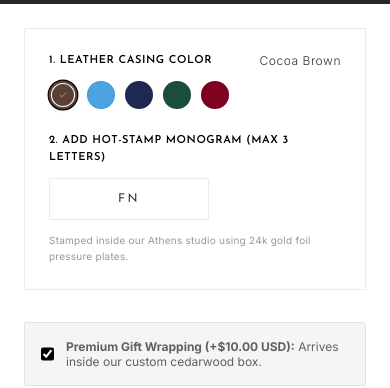
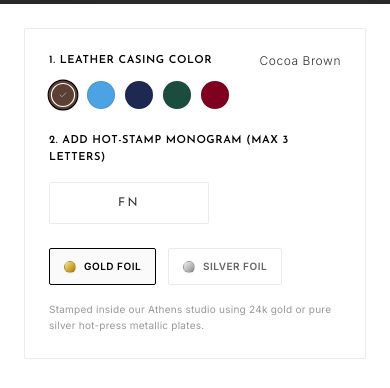
Before and after one commit to ashishwebintegratorz/fyne, a Next.js app: page /customizer/luxury-lip-balm in a window 390 px wide. Shown: the part 840-1228 px from the top of the page. Built offline with nearby package versions, Linux system fonts and the light colour scheme; no server answers; the database is empty.

Commit message:
feat: add support for gold and silver monogram foil selection and real-time customizer preview rendering

```diff
--- a/src/app/admin/orders/page.tsx
+++ b/src/app/admin/orders/page.tsx
@@ -24,6 +24,7 @@ interface OrderItem {
   quantity: number;
   color?: string;
   initials?: string;
+  foilColor?: "gold" | "silver";
   giftWrap?: boolean;
 }
 
@@ -425,6 +426,7 @@ export default function AdminOrdersPage() {
                             <PersonalizerPreview
                               color={item.color || "Cocoa Brown"}
                               initials={item.initials || "FN"}
+                              foilColor={item.foilColor}
                               size="sm"
                               className="scale-90"
                             />
@@ -437,7 +439,7 @@ export default function AdminOrdersPage() {
                           <p className="text-[10px] text-brand-foreground/50">Qty: {item.quantity} • Casing: {item.color || "None"}</p>
                           {item.initials && (
                             <p className="text-[9px] text-brand-primary font-bold tracking-widest uppercase">
-                              Stamper Monogram: ({item.initials})
+                              Stamper Monogram: ({item.initials} - {item.foilColor || "gold"})
                             </p>
                           )}
                         </div>
--- a/src/app/api/checkout/route.ts
+++ b/src/app/api/checkout/route.ts
@@ -52,6 +52,7 @@ export async function POST(request: Request) {
         quantity: item.quantity,
         color: item.color || "",
         initials: item.initials || "",
+        foilColor: item.foilColor || "gold",
         giftWrap: item.giftWrap || false,
         image: item.image || ""
       });
--- a/src/app/checkout/page.tsx
+++ b/src/app/checkout/page.tsx
@@ -610,6 +610,7 @@ export default function CheckoutPage() {
                           <PersonalizerPreview
                             color={item.color}
                             initials={item.initials}
+                            foilColor={item.foilColor}
                             size="sm"
                             className="scale-90"
                           />
@@ -620,7 +621,7 @@ export default function CheckoutPage() {
                       <div className="space-y-0.5 text-left">
                         <h4 className="font-sans text-xs font-semibold uppercase text-brand-heading">{item.name}</h4>
                         <p className="text-[10px] text-brand-foreground/50">Qty: {item.quantity} • {item.color}</p>
-                        {item.initials && <p className="text-[9px] text-brand-primary font-semibold tracking-widest uppercase">({item.initials})</p>}
+                        {item.initials && <p className="text-[9px] text-brand-primary font-semibold tracking-widest uppercase">({item.initials} - {item.foilColor || "gold"})</p>}
                         {item.giftWrap && <p className="text-[9px] text-emerald-600 dark:text-emerald-400 font-semibold tracking-wider uppercase">+ PREMIUM GIFT WRAP (+$10 USD)</p>}
                       </div>
                     </div>
--- a/src/app/customizer/[id]/page.tsx
+++ b/src/app/customizer/[id]/page.tsx
@@ -147,6 +147,7 @@ export default function ProductDetailPage({ params }: { params: Promise<{ id: st
   // Customizer inputs
   const [selectedColor, setSelectedColor] = useState(product.defaultColor || "Cocoa Brown");
   const [initials, setInitials] = useState(product.defaultInitials || "AM");
+  const [foilColor, setFoilColor] = useState<"gold" | "silver">("gold");
   const [qty, setQty] = useState(1);
   const [giftWrap, setGiftWrap] = useState(true);
   const [activeTab, setActiveTab] = useState<"details" | "shipping" | "faqs">("details");
@@ -232,6 +233,7 @@ export default function ProductDetailPage({ params }: { params: Promise<{ id: st
       quantity: qty,
       color: product.isCustomizable ? selectedColor : "",
       initials: product.isCustomizable ? initials : "",
+      foilColor: product.isCustomizable ? foilColor : "gold",
       giftWrap: giftWrap,
       image: "",
     });
@@ -258,6 +260,7 @@ export default function ProductDetailPage({ params }: { params: Promise<{ id: st
                 <PersonalizerPreview
                   color={selectedColor}
                   initials={initials}
+                  foilColor={foilColor}
                   size="xl"
                   className="transition-transform duration-500 group-hover:scale-[1.02] w-full h-full"
                 />
@@ -331,10 +334,12 @@ export default function ProductDetailPage({ params }: { params: Promise<{ id: st
                 </div>
 
                 {/* 2. Monogram text input */}
-                <div className="space-y-3">
+                <div className="space-y-4">
                   <h4 className="font-serif text-[11px] font-semibold tracking-wider uppercase text-brand-heading">
                     2. ADD HOT-STAMP MONOGRAM (MAX 3 LETTERS)
                   </h4>
+
+                  <div className="flex flex-col sm:flex-row sm:items-center gap-6">
                     <input
                       type="text"
                       maxLength={3}
@@ -346,8 +351,44 @@ export default function ProductDetailPage({ params }: { params: Promise<{ id: st
                       placeholder="E.G. FN"
                       className="bg-white dark:bg-[#0d0c0b] border border-brand-border focus:border-brand-primary font-serif tracking-[0.2em] text-xs uppercase px-4 py-3 w-40 text-center rounded-xs focus:outline-hidden"
                     />
+
+                    {/* Monogram foil color selector */}
+                    <div className="flex items-center gap-3">
+                      <button
+                        type="button"
+                        onClick={() => {
+                          setFoilColor("gold");
+                          setCustomized(true);
+                        }}
+                        className={`flex items-center space-x-2 px-3.5 py-2.5 border rounded-xs transition-all text-[10px] tracking-wider font-semibold uppercase ${
+                          foilColor === "gold"
+                            ? "border-brand-primary bg-zinc-50 dark:bg-zinc-800/20 text-brand-heading"
+                            : "border-brand-border text-brand-foreground/75 hover:border-brand-primary"
+                        }`}
+                      >
+                        <span className="w-3 h-3 rounded-full border border-black/10 bg-gradient-to-br from-[#f3e5ab] via-[#d4af37] to-[#aa7c11] shadow-xs" />
+                        <span>Gold Foil</span>
+                      </button>
+                      <button
+                        type="button"
+                        onClick={() => {
+                          setFoilColor("silver");
+                          setCustomized(true);
+                        }}
+                        className={`flex items-center space-x-2 px-3.5 py-2.5 border rounded-xs transition-all text-[10px] tracking-wider font-semibold uppercase ${
+                          foilColor === "silver"
+                            ? "border-brand-primary bg-zinc-50 dark:bg-zinc-800/20 text-brand-heading"
+                            : "border-brand-border text-brand-foreground/75 hover:border-brand-primary"
+                        }`}
+                      >
+                        <span className="w-3 h-3 rounded-full border border-black/10 bg-gradient-to-br from-[#f0f0f0] via-[#c0c0c0] to-[#8a8a8a] shadow-xs" />
+                        <span>Silver Foil</span>
+                      </button>
+                    </div>
+                  </div>
+
                   <p className="text-[10px] text-brand-foreground/50 tracking-wide leading-relaxed">
-                    Stamped inside our Athens studio using 24k gold foil pressure plates.
+                    Stamped inside our Athens studio using 24k gold or pure silver hot-press metallic plates.
                   </p>
                 </div>
 
--- a/src/components/CartDrawer.tsx
+++ b/src/components/CartDrawer.tsx
@@ -79,6 +79,7 @@ export default function CartDrawer() {
                       <PersonalizerPreview
                         color={item.color || "Cocoa Brown"}
                         initials={item.initials || ""}
+                        foilColor={item.foilColor}
                         size="sm"
                         className="w-full h-full"
                       />
@@ -91,8 +92,8 @@ export default function CartDrawer() {
                         {item.color} Casing
                       </p>
                       {item.initials && (
-                        <p className="text-[10px] text-brand-primary font-medium tracking-widest">
-                          MONOGRAM: {item.initials}
+                        <p className="text-[10px] text-brand-primary font-medium tracking-widest uppercase">
+                          MONOGRAM: {item.initials} ({item.foilColor || "gold"})
                         </p>
                       )}
                       {item.giftWrap && (
--- a/src/components/PersonalizerPreview.tsx
+++ b/src/components/PersonalizerPreview.tsx
@@ -8,6 +8,7 @@ interface PersonalizerPreviewProps {
   initials: string;
   className?: string;
   size?: "sm" | "md" | "lg" | "xl";
+  foilColor?: "gold" | "silver";
 }
 
 export const LEATHER_COLORS: Record<string, { hex: string; image: string; desc: string }> = {
@@ -27,6 +28,7 @@ export default function PersonalizerPreview({
   initials,
   className = "",
   size = "lg",
+  foilColor = "gold",
 }: PersonalizerPreviewProps) {
   const [dbColors, setDbColors] = useState<any[] | null>(cachedColors);
 
@@ -97,7 +99,7 @@ export default function PersonalizerPreview({
           />
         )}
 
-        {/* Debossed Gold Hot-Stamped Initials Overlay (Centered) */}
+        {/* Debossed Foil Hot-Stamped Initials Overlay (Centered) */}
         <div className="absolute inset-0 flex items-center justify-center" style={{ transform: `translateY(${specs.translateY})` }}>
           {initials ? (
             <div className="relative select-none flex items-center justify-center">
@@ -111,14 +113,16 @@ export default function PersonalizerPreview({
               >
                 {initials}
               </span>
-              {/* Gold Foil Layer */}
+              {/* Foil Layer */}
               <span
                 className="font-serif font-bold text-center uppercase leading-none drop-shadow-[0_1px_2px_rgba(0,0,0,0.5)]"
                 style={{
                   fontSize: specs.fontSize,
                   letterSpacing: specs.letterSpacing,
-                  color: "#d4af37",
-                  background: "linear-gradient(135deg, #f3e5ab 0%, #d4af37 40%, #aa7c11 70%, #d4af37 100%)",
+                  color: foilColor === "silver" ? "#c0c0c0" : "#d4af37",
+                  background: foilColor === "silver"
+                    ? "linear-gradient(135deg, #f0f0f0 0%, #c0c0c0 40%, #8a8a8a 70%, #c0c0c0 100%)"
+                    : "linear-gradient(135deg, #f3e5ab 0%, #d4af37 40%, #aa7c11 70%, #d4af37 100%)",
                   WebkitBackgroundClip: "text",
                   WebkitTextFillColor: "transparent",
                   textShadow: "0.5px 0.5px 0.5px rgba(255,255,255,0.15)",
--- a/src/lib/schemas.ts
+++ b/src/lib/schemas.ts
@@ -37,6 +37,7 @@ export const CheckoutSchema = z.object({
       quantity: z.number().int().min(1, "Quantity must be at least 1"),
       color: z.string().optional().default(""),
       initials: z.string().max(3, "Initials cannot exceed 3 characters").optional().default(""),
+      foilColor: z.enum(["gold", "silver"]).optional().default("gold"),
       giftWrap: z.boolean().default(false),
       image: z.string().optional().default(""),
     })
--- a/src/models/Order.ts
+++ b/src/models/Order.ts
@@ -20,6 +20,7 @@ const OrderSchema = new Schema(
         quantity: { type: Number, required: true, default: 1 },
         color: { type: String },
         initials: { type: String },
+        foilColor: { type: String, default: "gold" },
         giftWrap: { type: Boolean, default: false },
         image: { type: String }
       }
--- a/src/store/useCartStore.ts
+++ b/src/store/useCartStore.ts
@@ -9,6 +9,7 @@ export interface CartItem {
   quantity: number;
   color: string;
   initials: string;
+  foilColor?: "gold" | "silver";
   giftWrap: boolean;
   image: string;
 }
@@ -58,7 +59,8 @@ export const useCartStore = create<CartStore>()(
       addItem: (item) =>
         set((state) => {
           const initialsClean = item.initials.trim().toUpperCase();
-          const generatedId = `${item.productId}-${item.color.replace(/\s+/g, "-").toLowerCase()}-${initialsClean || "none"}`;
+          const foilClean = item.foilColor || "gold";
+          const generatedId = `${item.productId}-${item.color.replace(/\s+/g, "-").toLowerCase()}-${initialsClean || "none"}-${foilClean}`;
 
           const existingIndex = state.cart.findIndex((i) => i.id === generatedId);
           if (existingIndex > -1) {
@@ -68,7 +70,7 @@ export const useCartStore = create<CartStore>()(
           }
 
           return {
-            cart: [...state.cart, { ...item, id: generatedId, initials: initialsClean }],
+            cart: [...state.cart, { ...item, id: generatedId, initials: initialsClean, foilColor: foilClean }],
           };
         }),
       removeItem: (id) =>
```
Lines whose indentation alone changed are shown as unchanged.
